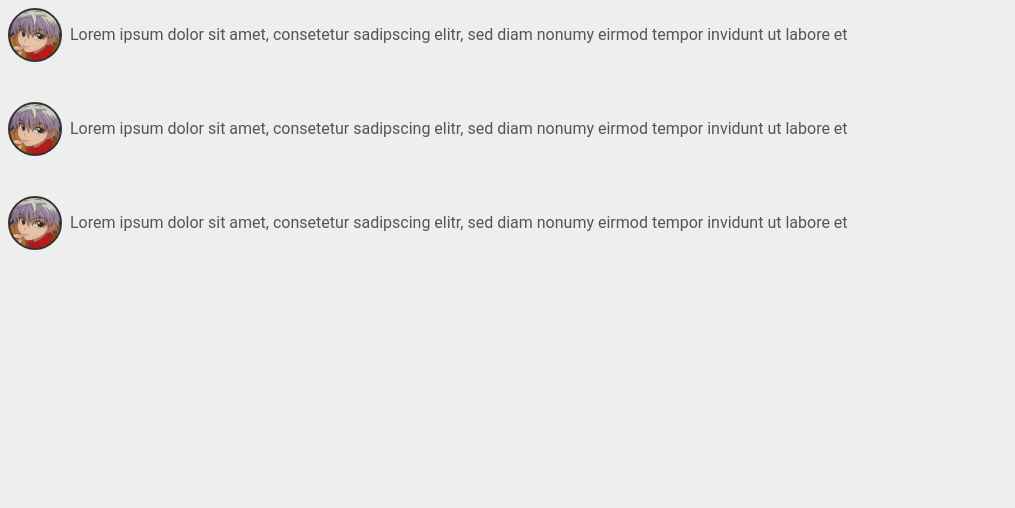
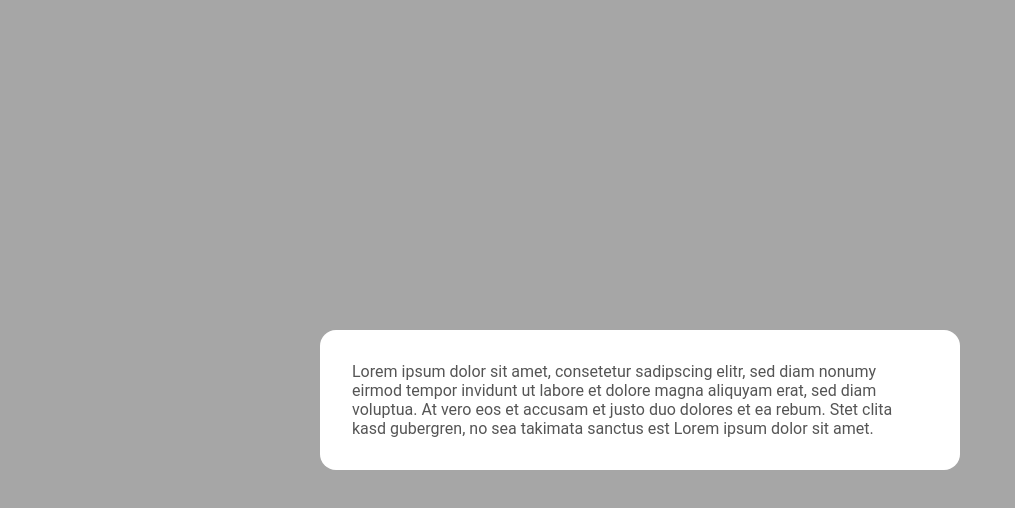
Before and after one commit to JongyunHa/flex-grid, a React (Create React App) app: page / in a window 1280 px wide. Shown: the top 508 px of the page, without its empty margins (0-1015 px from the left). Built offline with nearby package versions, Linux system fonts and the light colour scheme.

Commit message:
Flex ui modal

```diff
--- a/src/App.tsx
+++ b/src/App.tsx
@@ -1,5 +1,6 @@
 import React from 'react';
 import MessageList from './components/chapter2/MessageList';
+import Modal from './components/chapter2/Modal';
 import UserList from './components/chapter2/UserList';
 
 function App() {
@@ -9,7 +10,8 @@ function App() {
       {/* <SearchBar/> */}
       {/*<BulletList />*/}
       {/* <MessageList /> */}
-      <UserList />
+      {/* <UserList /> */}
+      <Modal />
     </div>
   );
 }
--- /dev/null
+++ b/src/components/chapter2/Modal.tsx
@@ -0,0 +1,17 @@
+import React from 'react';
+import '../default.css';
+import './modal.css';
+
+const Modal = () => {
+  return (
+    <div className="modal">
+      <div className="dialog">
+        Lorem ipsum dolor sit amet, consetetur sadipscing elitr, sed diam nonumy eirmod tempor invidunt ut labore et
+        dolore magna aliquyam erat, sed diam voluptua. At vero eos et accusam et justo duo dolores et ea rebum. Stet
+        clita kasd gubergren, no sea takimata sanctus est Lorem ipsum dolor sit amet.
+      </div>
+    </div>
+  );
+};
+
+export default Modal;
--- /dev/null
+++ b/src/components/chapter2/modal.css
@@ -0,0 +1,20 @@
+/* modal  */
+
+.modal {
+  display: flex;
+  justify-content: center;
+  align-items: center;
+  position: fixed;
+  left: 0;
+  right: 0;
+  top: 0;
+  bottom: 0;
+  background: rgba(0, 0, 0, 0.3);
+}
+
+.dialog {
+  width: 50vw;
+  padding: 2em;
+  border-radius: 1em;
+  background: white;
+}
```
